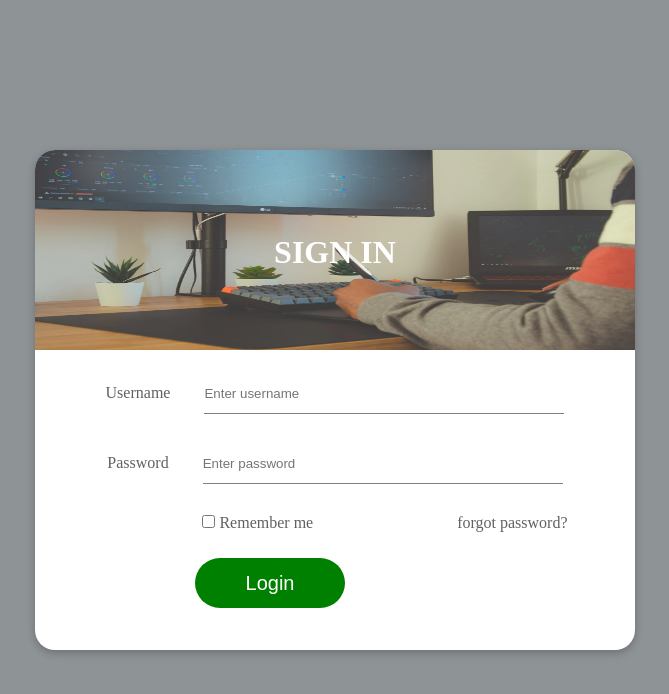
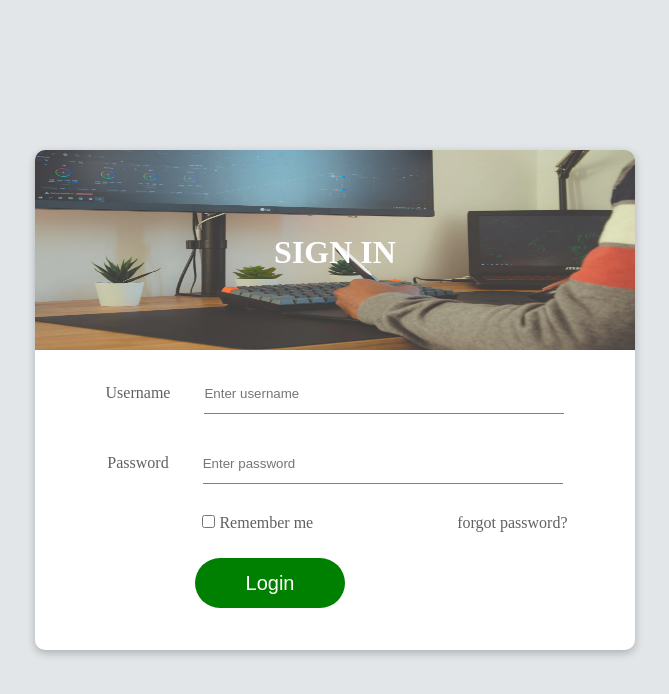
Before and after one commit to mohammadSorooshfar/HW6-maktab75, a plain HTML site: page index5.html in a window 1280 px wide. Shown: the whole page, without its empty margins (305-974 px from the left). Drawn offline with Linux system fonts and the light colour scheme.

Commit message:
update style.css

```diff
--- a/style.css
+++ b/style.css
@@ -4,7 +4,7 @@
     box-sizing: border-box;
 }
 body{
-    background-color: rgb(142, 147, 150);
+    background-color: rgb(226, 230, 232);
     height: 100vh;
     width: 100vw;
     position: relative;
@@ -15,7 +15,7 @@ body{
     height: 500px;
     margin: auto;
     background-color: white;
-    border-radius: 20px;
+    border-radius: 10px;
     text-align: center;
     box-shadow: rgba(0, 0, 0, 0.24) 0px 3px 8px;
     position: absolute;
@@ -26,8 +26,8 @@ body{
 img{
     width: 100%;
     height: 200px;
-    border-top-left-radius: 20px;
-    border-top-right-radius: 20px;
+    border-top-left-radius: 10px;
+    border-top-right-radius: 10px;
     opacity: 85%;
 }
 .imageDiv{
```
